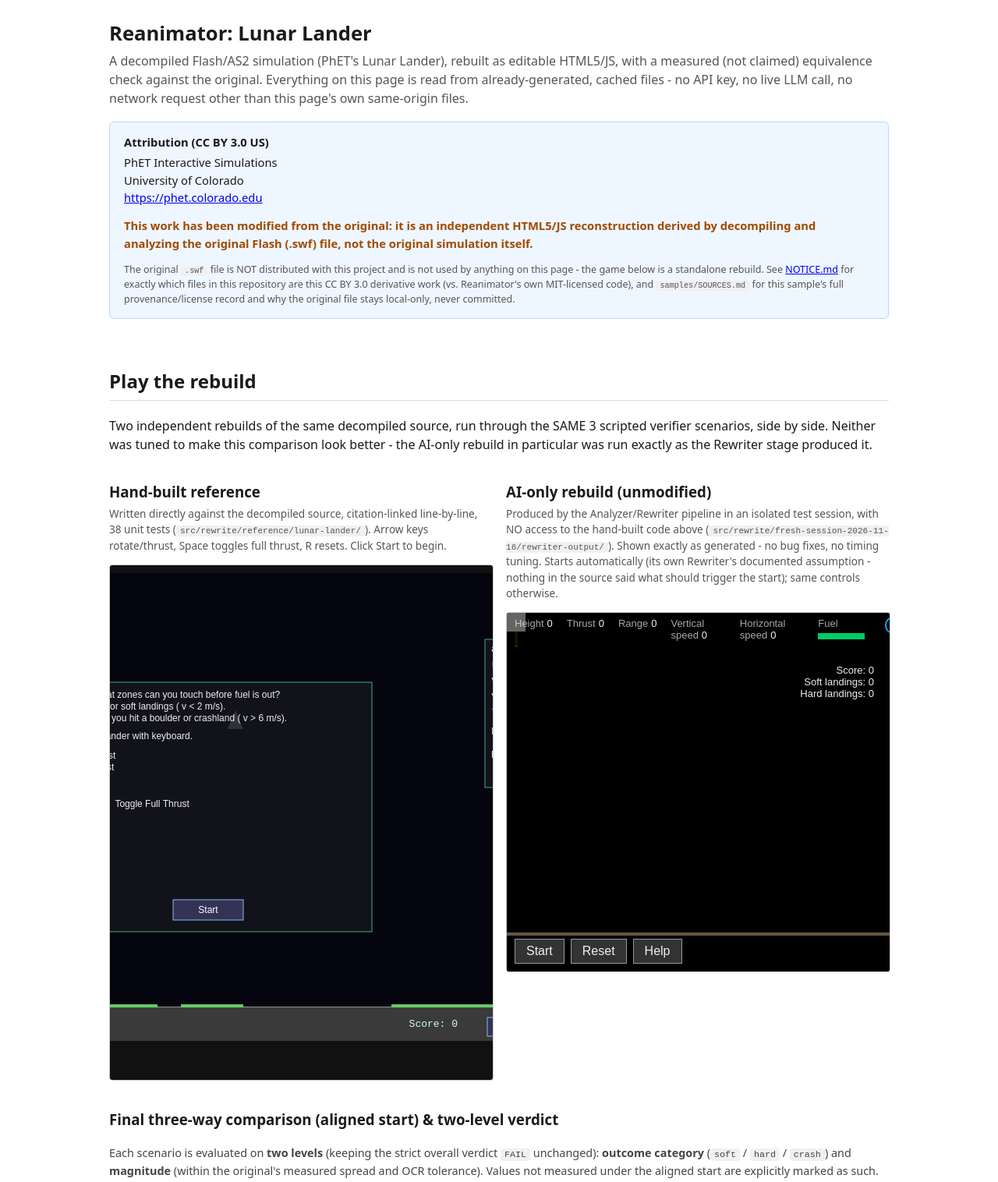
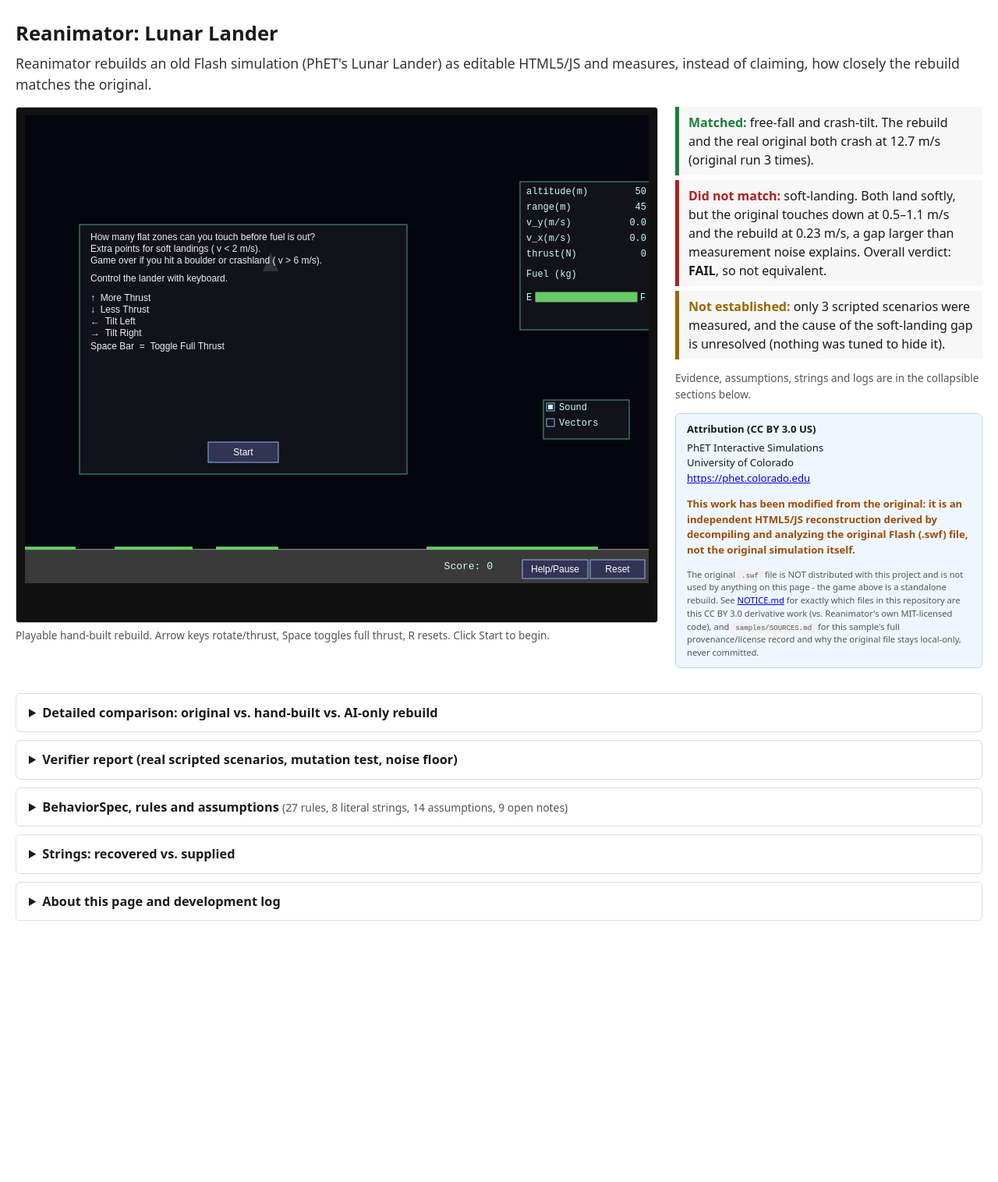
Before and after one commit to damipineda/reanimator, a website: page web/index.html in a window 1280 px wide. Shown: the top 1516 px of the page at 78% size. After the commit the page ends 1205 px from the top, so only its background shows below. Drawn offline with Linux system fonts and the light colour scheme.

Commit message:
web: simplify first screen; move evidence into collapsible sections
First screen is now one sentence, the playable hand-built game, and a three-line honest
summary (matched: free-fall + crash-tilt at 12.7 m/s; did not match: soft-landing 0.5-1.1 vs
0.23 m/s, overall FAIL; not established: only 3 scenarios, cause unresolved). PhET attribution
and modification notice stay visible beside the game, text unchanged.

Everything else is kept verbatim in collapsed sections: detailed three-way comparison and the
AI-only rebuild, verifier report, BehaviorSpec rules/assumptions, strings, about/dev log.
Iframes inside collapsed sections load on first open (the AI-only rebuild auto-starts, so
loading it hidden would show it already crashed). No new features.

```diff
--- a/web/index.html
+++ b/web/index.html
@@ -2,28 +2,58 @@
 <html lang="en">
 <head>
 <meta charset="UTF-8" />
+<meta name="viewport" content="width=device-width, initial-scale=1" />
 <title>Reanimator demo: Lunar Lander</title>
 <style>
   body { font-family: system-ui, sans-serif; max-width: 1000px; margin: 24px auto; padding: 0 16px; color: #1a1a1a; line-height: 1.5; }
-  h1 { font-size: 1.6em; margin-bottom: 4px; }
-  h2 { margin-top: 2.6em; border-bottom: 1px solid #ddd; padding-bottom: 6px; }
-  .subtitle { color: #555; margin-top: 0; }
-  .attribution {
-    background: #eef6ff; border: 1px solid #b8d8ff; border-radius: 6px;
-    padding: 14px 18px; font-size: 0.92em; margin: 18px 0;
+  h1 { font-size: 1.6em; margin: 0 0 6px; }
+  h3 { margin-bottom: 4px; }
+  code { background: #f0f0f0; padding: 1px 5px; border-radius: 3px; }
+
+  /* ---- first screen ---- */
+  .lede { font-size: 1.1em; color: #333; margin: 0 0 16px; }
+  #game-frame { display: block; width: 100%; height: 660px; border: 1px solid #ccc; border-radius: 4px; }
+  .game-caption { font-size: 0.85em; color: #555; margin: 6px 0 14px; }
+  .summary { list-style: none; margin: 0 0 14px; padding: 0; }
+  .summary li { padding: 8px 12px; margin-bottom: 6px; border-left: 5px solid #999; background: #f7f7f7; border-radius: 0 4px 4px 0; }
+  .summary li.ok { border-left-color: #1a7f37; }
+  .summary li.bad { border-left-color: #b31d1d; }
+  .summary li.open { border-left-color: #9a6700; }
+  .summary .label { font-weight: 700; }
+  .summary .ok .label { color: #1a7f37; }
+  .summary .bad .label { color: #b31d1d; }
+  .summary .open .label { color: #9a6700; }
+  .more-hint { font-size: 0.85em; color: #555; margin: 0 0 14px; }
+  /* Narrow screens: game, then summary (stacked). Wide screens: side by side so the
+     whole first screen (sentence + game + summary) is visible without scrolling. */
+  .first { display: block; }
+  @media (min-width: 1100px) {
+    body { max-width: 1240px; }
+    .first { display: grid; grid-template-columns: 822px minmax(0, 1fr); gap: 24px; align-items: start; }
+    .first .side { position: sticky; top: 12px; }
   }
+
+  .attribution { background: #eef6ff; border: 1px solid #b8d8ff; border-radius: 6px; padding: 10px 14px; font-size: 0.82em; margin: 0 0 22px; }
   .attribution strong { display: block; margin-bottom: 4px; }
   .modified-notice { color: #a04b00; font-weight: 600; }
+
+  /* ---- collapsible sections ---- */
+  details.section { border: 1px solid #ddd; border-radius: 6px; margin: 10px 0; background: #fff; }
+  details.section > summary { cursor: pointer; padding: 12px 16px; font-weight: 600; font-size: 1.02em; list-style-position: inside; }
+  details.section[open] > summary { border-bottom: 1px solid #eee; }
+  details.section > .body { padding: 4px 16px 14px; }
+
+  /* ---- content inside the sections (unchanged styling) ---- */
   iframe { width: 100%; border: 1px solid #ccc; border-radius: 4px; }
-  #game-frame { height: 660px; }
   #report-frame { height: 480px; }
   .rebuild-columns { display: flex; gap: 18px; flex-wrap: wrap; }
-  .rebuild-column { flex: 1 1 440px; min-width: 320px; }
+  .rebuild-column { flex: 1 1 440px; min-width: 280px; }
   .rebuild-column h3 { margin-bottom: 2px; }
   .rebuild-column iframe { height: 460px; }
   .rebuild-caption { font-size: 0.85em; color: #555; margin-top: 4px; }
   .diverges { color: #b31d1d; font-weight: 600; }
   .matches { color: #1a7f37; font-weight: 600; }
+  .table-wrap { overflow-x: auto; }
   table { border-collapse: collapse; width: 100%; margin: 0.8em 0; font-size: 0.9em; }
   th, td { border: 1px solid #ccc; padding: 5px 9px; text-align: left; vertical-align: top; }
   th { background: #f3f3f3; }
@@ -33,19 +63,42 @@
   .pill-recovered { background: #1a7f37; color: #fff; }
   .pill-supplied { background: #c07a00; color: #fff; }
   .note { background: #fff8e1; border-left: 4px solid #e0a800; padding: 10px 14px; font-size: 0.88em; margin: 1em 0; }
-  code { background: #f0f0f0; padding: 1px 5px; border-radius: 3px; }
   .count-badge { color: #555; font-size: 0.85em; font-weight: normal; }
   .fallback-link { font-size: 0.85em; }
 </style>
 </head>
 <body>
+
+  <!-- ===================== FIRST SCREEN ===================== -->
   <h1>Reanimator: Lunar Lander</h1>
-  <p class="subtitle">
-    A decompiled Flash/AS2 simulation (PhET's Lunar Lander), rebuilt as editable HTML5/JS,
-    with a measured (not claimed) equivalence check against the original. Everything on
-    this page is read from already-generated, cached files - no API key, no live LLM call,
-    no network request other than this page's own same-origin files.
+  <p class="lede">
+    Reanimator rebuilds an old Flash simulation (PhET's Lunar Lander) as editable HTML5/JS and
+    measures, instead of claiming, how closely the rebuild matches the original.
   </p>
+
+  <div class="first">
+    <div class="game">
+      <iframe id="game-frame" src="../src/rewrite/reference/lunar-lander/index.html" title="Hand-built Lunar Lander rebuild"></iframe>
+      <p class="game-caption">
+        Playable hand-built rebuild. Arrow keys rotate/thrust, Space toggles full thrust, R resets.
+        Click Start to begin.
+      </p>
+    </div>
+
+    <div class="side">
+      <ul class="summary" aria-label="Result summary">
+        <li class="ok"><span class="label">Matched:</span>
+          free-fall and crash-tilt. The rebuild and the real original both crash at 12.7 m/s
+          (original run 3 times).</li>
+        <li class="bad"><span class="label">Did not match:</span>
+          soft-landing. Both land softly, but the original touches down at 0.5&ndash;1.1 m/s and the
+          rebuild at 0.23 m/s, a gap larger than measurement noise explains. Overall verdict:
+          <strong>FAIL</strong>, so not equivalent.</li>
+        <li class="open"><span class="label">Not established:</span>
+          only 3 scripted scenarios were measured, and the cause of the soft-landing gap is
+          unresolved (nothing was tuned to hide it).</li>
+      </ul>
+      <p class="more-hint">Evidence, assumptions, strings and logs are in the collapsible sections below.</p>
 
       <div class="attribution">
         <strong>Attribution (CC BY 3.0 US)</strong>
@@ -55,15 +108,21 @@
         <p class="modified-notice">This work has been modified from the original: it is an independent HTML5/JS reconstruction derived by decompiling and analyzing the original Flash (.swf) file, not the original simulation itself.</p>
         <p style="margin-bottom:0;font-size:0.85em;color:#555;">
           The original <code>.swf</code> file is NOT distributed with this project and is not
-      used by anything on this page - the game below is a standalone rebuild. See
+          used by anything on this page - the game above is a standalone rebuild. See
           <a href="../NOTICE.md" target="_blank">NOTICE.md</a> for exactly which files in this
           repository are this CC BY 3.0 derivative work (vs. Reanimator's own MIT-licensed code),
           and <code>samples/SOURCES.md</code> for this sample's full provenance/license record and
           why the original file stays local-only, never committed.
         </p>
       </div>
+    </div>
+  </div>
 
-  <h2>Play the rebuild</h2>
+  <!-- ===================== DETAILS (all collapsed) ===================== -->
+
+  <details class="section" data-lazy>
+    <summary>Detailed comparison: original vs. hand-built vs. AI-only rebuild</summary>
+    <div class="body">
       <p>
         Two independent rebuilds of the same decompiled source, run through the SAME 3 scripted
         verifier scenarios, side by side. Neither was tuned to make this comparison look better -
@@ -75,10 +134,10 @@
           <h3>Hand-built reference</h3>
           <p class="rebuild-caption">
             Written directly against the decompiled source, citation-linked line-by-line, 38 unit
-        tests (<code>src/rewrite/reference/lunar-lander/</code>). Arrow keys rotate/thrust,
-        Space toggles full thrust, R resets. Click Start to begin.
+            tests (<code>src/rewrite/reference/lunar-lander/</code>). This is the game playable at the
+            top of the page. Arrow keys rotate/thrust, Space toggles full thrust, R resets. Click
+            Start to begin.
           </p>
-      <iframe id="game-frame" src="../src/rewrite/reference/lunar-lander/index.html" title="Hand-built Lunar Lander rebuild"></iframe>
         </div>
         <div class="rebuild-column">
           <h3>AI-only rebuild (unmodified)</h3>
@@ -89,7 +148,7 @@
             own Rewriter's documented assumption - nothing in the source said what should trigger
             the start); same controls otherwise.
           </p>
-      <iframe id="ai-game-frame" src="../src/rewrite/fresh-session-2026-11-16/rewriter-output/index.html" title="AI-only Lunar Lander rebuild"></iframe>
+          <iframe id="ai-game-frame" data-src="../src/rewrite/fresh-session-2026-11-16/rewriter-output/index.html" title="AI-only Lunar Lander rebuild"></iframe>
         </div>
       </div>
 
@@ -101,6 +160,7 @@
         original's measured spread and OCR tolerance). Values not measured under the aligned start
         are explicitly marked as such.
       </p>
+      <div class="table-wrap">
       <table>
         <tr>
           <th>Scenario</th>
@@ -143,6 +203,7 @@
           </td>
         </tr>
       </table>
+      </div>
       <p class="note">
         The AI-only rebuild loads and plays with zero console errors in all 3 scenarios, and
         matches the hand-built reference on 2 of 3 in the earlier unaligned comparison
@@ -168,8 +229,12 @@
         <a href="../docs/verifier-report.html#ai-only" target="_blank">verifier report, "Hand-built
         reference vs. AI-only rebuild"</a>, <a href="../docs/verifier-report.html#noise-floor" target="_blank">"Measurement noise floor"</a>, and <code>docs/KIRO_NOTES.md</code>.
       </p>
+    </div>
+  </details>
 
-  <h2>Verifier report</h2>
+  <details class="section" data-lazy>
+    <summary>Verifier report (real scripted scenarios, mutation test, noise floor)</summary>
+    <div class="body">
       <p>
         Real scripted scenarios, run (by the project author, locally, with their own copy of
         the original file) against the actual original - via a self-hosted Ruffle build, read
@@ -185,9 +250,13 @@
         <code>samples/SOURCES.md</code>), so no image of it is included here, by the same
         precaution that keeps the file itself out of this repository.
       </p>
-  <iframe id="report-frame" src="../docs/verifier-report.html" title="Verifier report"></iframe>
+      <iframe id="report-frame" data-src="../docs/verifier-report.html" title="Verifier report"></iframe>
+    </div>
+  </details>
 
-  <h2>BehaviorSpec, with assumptions <span class="count-badge" id="spec-counts"></span></h2>
+  <details class="section">
+    <summary>BehaviorSpec, rules and assumptions <span class="count-badge" id="spec-counts"></span></summary>
+    <div class="body">
       <p class="note">
         This is the Analyzer/Rewriter PIPELINE's own fresh-session output
         (<code>src/rewrite/fresh-session-2026-11-16/</code>) - a separate test of the automated
@@ -199,8 +268,12 @@
         had to fill with a concrete choice, recorded instead of hidden in a comment.
       </p>
       <div id="spec-root">Loading BehaviorSpec…</div>
+    </div>
+  </details>
 
-  <h2>Strings: recovered vs. supplied</h2>
+  <details class="section">
+    <summary>Strings: recovered vs. supplied</summary>
+    <div class="body">
       <p>
         Every user-visible string in the hand-built rebuild, with its real provenance kept per
         entry: <span class="pill pill-recovered">recovered</span> text was compiled into the
@@ -211,11 +284,24 @@
         working fallback.
       </p>
       <div id="strings-root">Loading strings…</div>
+    </div>
+  </details>
 
-  <footer style="margin-top:3em;color:#777;font-size:0.85em;">
+  <details class="section">
+    <summary>About this page and development log</summary>
+    <div class="body">
+      <p>
+        A decompiled Flash/AS2 simulation (PhET's Lunar Lander), rebuilt as editable HTML5/JS,
+        with a measured (not claimed) equivalence check against the original. Everything on
+        this page is read from already-generated, cached files - no API key, no live LLM call,
+        no network request other than this page's own same-origin files.
+      </p>
+      <p>
         Generated from cached pipeline/verifier output - see <code>docs/KIRO_NOTES.md</code> for
         the full development record, including this verifier's own measured blind spots.
-  </footer>
+      </p>
+    </div>
+  </details>
 
 <script type="module">
 async function loadJSON(url) {
@@ -227,6 +313,19 @@ async function loadJSON(url) {
 function esc(s) {
   return String(s).replace(/[&<>"']/g, (c) => ({ '&': '&amp;', '<': '&lt;', '>': '&gt;', '"': '&quot;', "'": '&#39;' }[c]));
 }
+
+// Iframes inside collapsed sections are loaded only when the section is first opened.
+// This matters for the AI-only rebuild, which auto-starts on load: loaded while hidden,
+// it would already have crashed by the time anyone opened the section.
+document.querySelectorAll('details[data-lazy]').forEach((d) => {
+  d.addEventListener('toggle', () => {
+    if (!d.open) return;
+    d.querySelectorAll('iframe[data-src]').forEach((f) => {
+      f.src = f.dataset.src;
+      f.removeAttribute('data-src');
+    });
+  });
+});
 
 async function renderBehaviorSpec() {
   const root = document.getElementById('spec-root');
@@ -253,15 +352,15 @@ async function renderBehaviorSpec() {
       <h3>${esc(spec.title)}</h3>
       <details open>
         <summary><strong>Assumptions made while REWRITING this spec into code (${rewriterAssumptions.length})</strong> - every gap the BehaviorSpec left unspecified that the Rewriter had to fill with a concrete choice, recorded instead of hidden in a code comment. (Note: the BehaviorSpec's OWN <code>assumptions</code> field - for gaps the Analyzer itself had to resolve - is empty here; the Analyzer preferred leaving things as open "notes" below instead. The 14 below are the Rewriter's, a separate file.)</summary>
-        <table><tr><th>What was unspecified</th><th>Choice made</th><th>Citation</th></tr>${rewriterAssumptionRows}</table>
+        <div class="table-wrap"><table><tr><th>What was unspecified</th><th>Choice made</th><th>Citation</th></tr>${rewriterAssumptionRows}</table></div>
       </details>
       <details>
         <summary><strong>Literal strings (${spec.literalStrings.length})</strong> - quoted verbatim from the source</summary>
-        <table><tr><th>Source name</th><th>Literal text</th><th>Citation</th></tr>${literalRows}</table>
+        <div class="table-wrap"><table><tr><th>Source name</th><th>Literal text</th><th>Citation</th></tr>${literalRows}</table></div>
       </details>
       <details>
         <summary><strong>Rules (${spec.rules.length})</strong></summary>
-        <table><tr><th>Rule</th><th>Citation</th></tr>${rulesRows}</table>
+        <div class="table-wrap"><table><tr><th>Rule</th><th>Citation</th></tr>${rulesRows}</table></div>
       </details>
       <details>
         <summary><strong>Open notes (${spec.notes.length})</strong> - things the Analyzer could not verify</summary>
@@ -292,10 +391,10 @@ async function renderStrings() {
 
     root.innerHTML = `
       <p><strong>${recovered.length}</strong> recovered, <strong>${supplied.length}</strong> supplied, out of ${entries.length} total.</p>
-      <table>
+      <div class="table-wrap"><table>
         <tr><th>Key</th><th>Text</th><th>Provenance</th><th>Note</th></tr>
         ${entries.map(row).join('')}
-      </table>
+      </table></div>
     `;
   } catch (err) {
     root.innerHTML = `<p style="color:#b31d1d;">Could not load strings.json: ${esc(err.message)}. This page must be served over HTTP (see web/serve.mjs), not opened as a file:// URL.</p>`;
```
Lines whose indentation alone changed are shown as unchanged.
